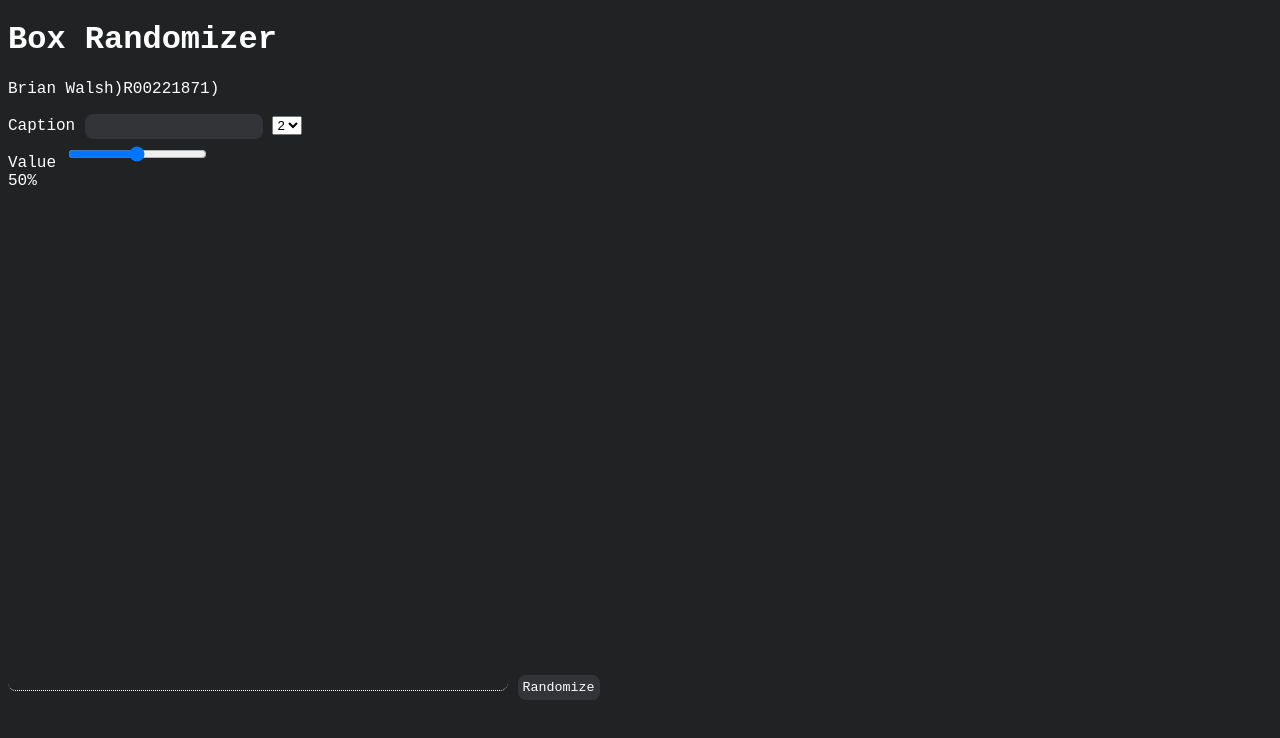
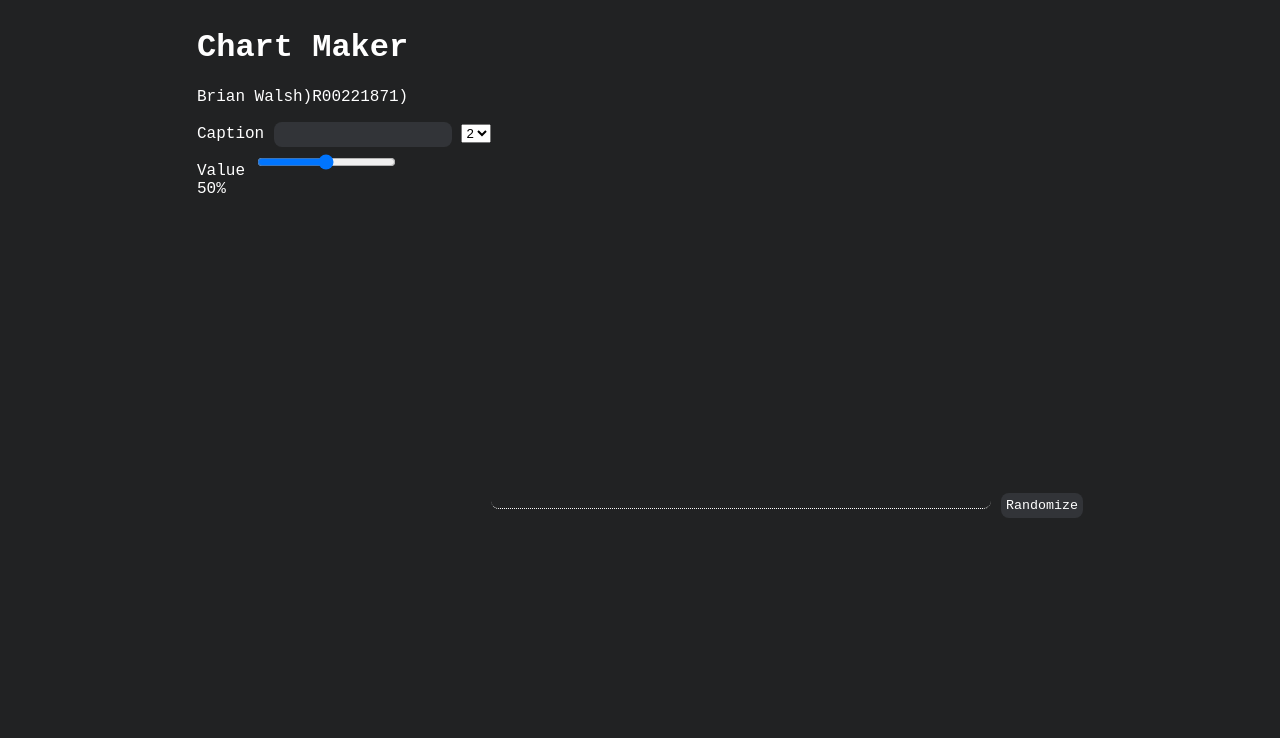
Before and after one commit to BeeDoubleU/Assignment3_Yr3, a plain HTML site: page index.html in a window 1280 px wide. Drawn offline with Linux system fonts and the light colour scheme.

Commit message:
updated code

```diff
--- a/index.html
+++ b/index.html
@@ -7,9 +7,9 @@
 </head>
 
 <body>
+    <div id="leftSide">
         <div id="topTxt">
-
-        <h1>Box Randomizer</h1>
+            <h1>Chart Maker</h1>
             <p>Brian Walsh)R00221871)</p>
         </div>
         <div>
@@ -28,16 +28,20 @@
             <div id="slidersContainer" class="slidersContainer">
                 <div class="slideContainer">
                     <span>Value</span>
-                <input onchange="onSliderChange(this)" type="range" name="slider1" id="aRange1" min="0" max="100" value="50">
+                    <input onchange="onSliderChange(this)" type="range" name="slider1" id="aRange1" min="0" max="100"
+                        value="50">
                     <div class="slideValue">
                         <span id="aRange1Value">50%</span>
                     </div>
                 </div>
             </div>
         </div>
+    </div>
 
+    <div id="rightSide">
         <canvas id="barBox" width="500px" height="500px"></canvas>
         <input type="button" value="Randomize" onclick="randomizeColors()">
+    </div>
 </body>
 <script src="script.js"></script>
 
--- a/script.js
+++ b/script.js
@@ -21,7 +21,7 @@ function draw(){
     defaultColours.sort(function(a,b) {return Math.random()-0.5});
 
     for (let i = 0; i< barsValues.length; i++){
-        const bw = canvas.width / 4;
+        const bw = canvas.width / 7;
         const x = i * bw;
         barBox.fillStyle = defaultColours[i];
         const offset = 100 - barsValues[i];
@@ -34,6 +34,7 @@ function randomizeColors(){
     // create a function to re-render the bars with the same values, but only randomize the colors of the rectangles.
     //use draw somewhere around here;
     console.log("Randomize");
+    draw();
 }
 
 function sliderConstructor(index){
--- a/style.css
+++ b/style.css
@@ -1,4 +1,6 @@
 body{
+    display: flex;
+    justify-content: center;
     color: white;
     background-color: rgb(33, 34, 35);
 }
```
Lines whose indentation alone changed are shown as unchanged.
